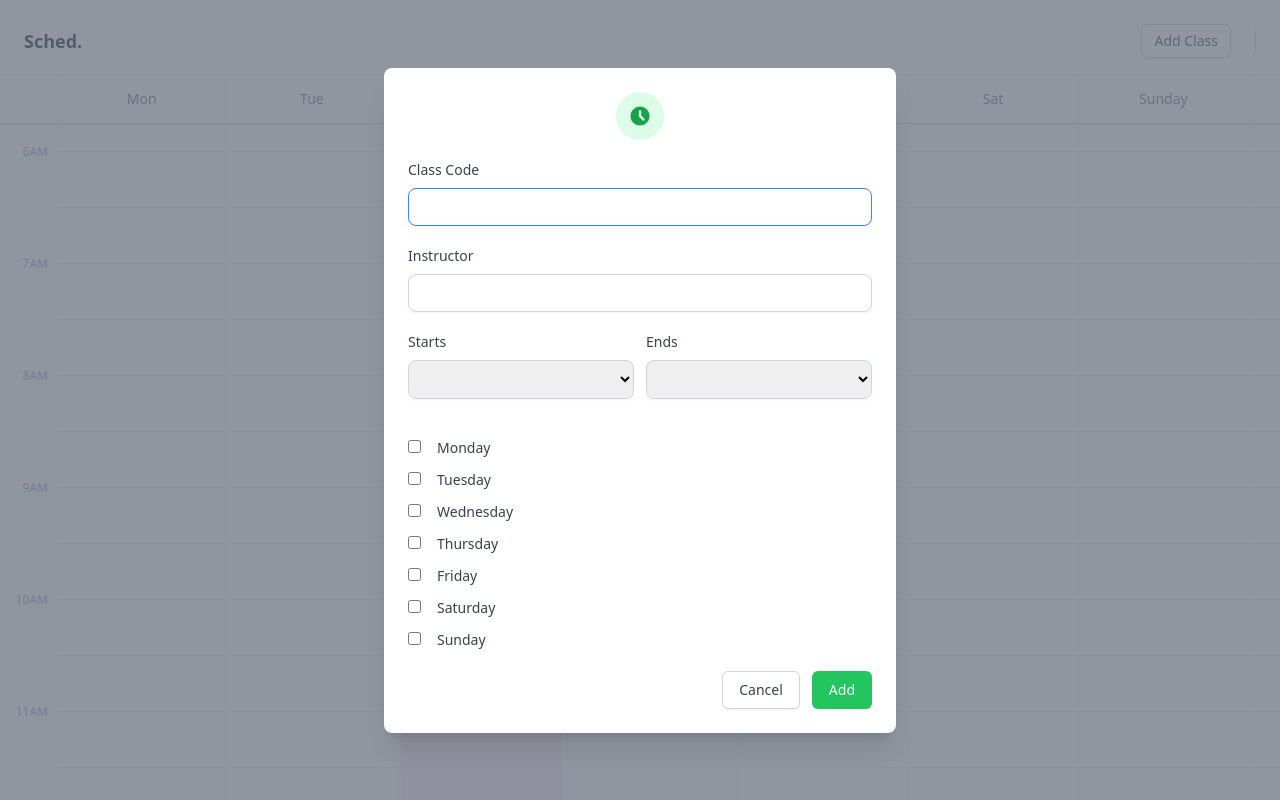
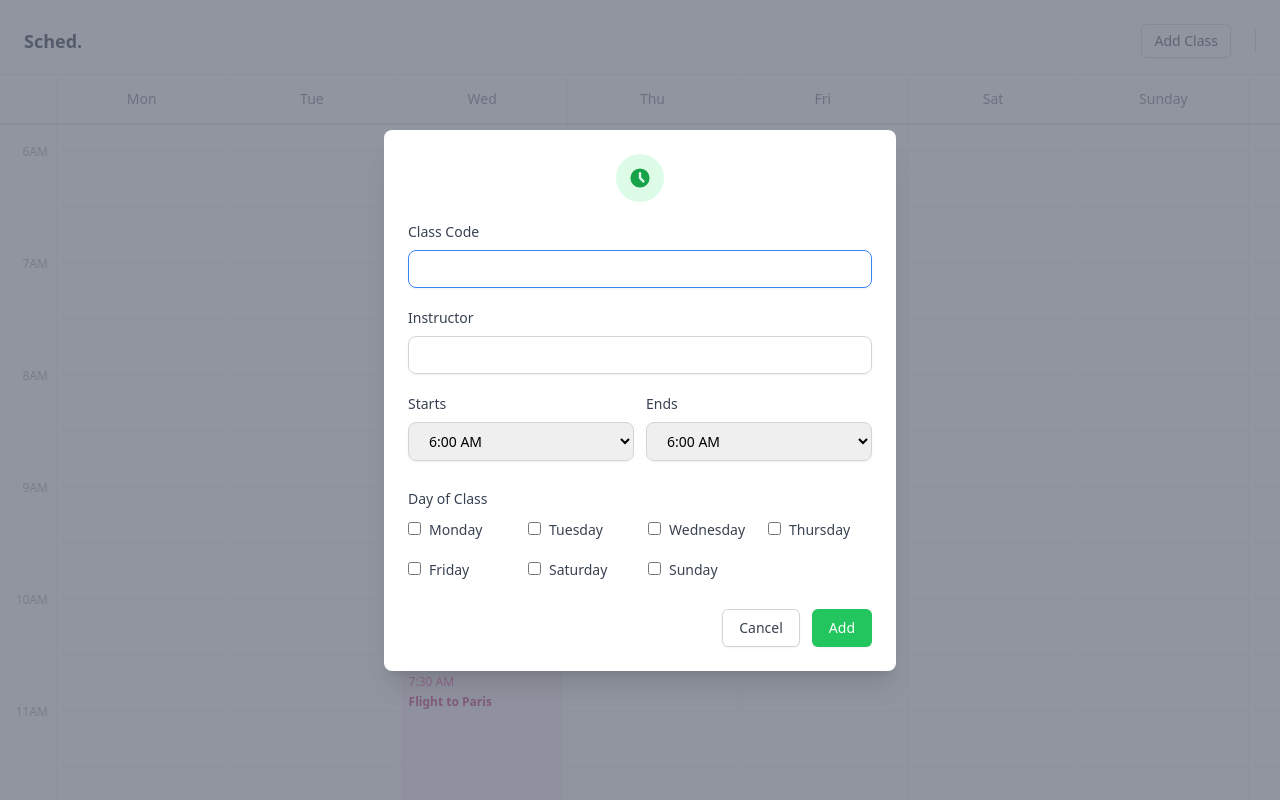
Before and after one commit to vn-aj-vngrd/next-sched, a Next.js app: page / in a window 1280 px wide. Both pictures are taken after a click on the button "Add Class". Shown: the top 800 px of the page. Built offline with nearby package versions, Linux system fonts and the light colour scheme.

Commit message:
from added

```diff
--- a/src/components/AddClass.tsx
+++ b/src/components/AddClass.tsx
@@ -11,10 +11,11 @@ type FormValues = {
   days: string[];
 };
 
-type AddTaskProps = {
+type AddClassProps = {
   onTaskCreated: () => void;
 };
 
+const AddTask = () => {
   const days = [
     "Monday",
     "Tuesday",
@@ -25,7 +26,17 @@ const days = [
     "Sunday",
   ];
 
-const AddTask = () => {
+  const timeSlots = [];
+  let meridiem = "AM";
+  let hr = 1;
+  for (let i = 6; i < 21; i++) {
+    meridiem = i == 12 ? "PM" : meridiem;
+    hr = i > 12 ? i - 12 : i;
+
+    timeSlots.push(hr + ":00 " + meridiem);
+    timeSlots.push(hr + ":30 " + meridiem);
+  }
+
   const [open, setOpen] = useState(false);
   const cancelButtonRef = useRef(null);
 
@@ -50,6 +61,7 @@ const AddTask = () => {
       >
         Add Class
       </button>
+
       <Transition.Root show={open} as={Fragment}>
         <Dialog
           as="div"
@@ -77,6 +89,7 @@ const AddTask = () => {
             >
               &#8203;
             </span>
+
             <Transition.Child
               as={Fragment}
               enter="ease-out duration-300"
@@ -86,11 +99,12 @@ const AddTask = () => {
               leaveFrom="opacity-100 translate-y-0 sm:scale-100"
               leaveTo="opacity-0 translate-y-4 sm:translate-y-0 sm:scale-95"
             >
+              {/* Form */}
               <form
                 onSubmit={handleSubmit(onSubmit)}
                 className="inline-block px-4 pt-5 pb-4 overflow-hidden text-left align-bottom transition-all transform bg-white rounded-lg shadow-xl sm:my-8 sm:align-middle sm:max-w-lg sm:w-full sm:p-6"
               >
-                <div>
+                {/* Title */}
                 <div className="flex items-center justify-center w-12 h-12 mx-auto bg-green-100 rounded-full">
                   <ClockIcon
                     className="w-6 h-6 text-green-600"
@@ -102,7 +116,9 @@ const AddTask = () => {
                     as="h3"
                     className="text-lg font-medium leading-6 text-center text-gray-900"
                   ></Dialog.Title>
+                  {/* Inputs */}
                   <div>
+                    {/* Class Code */}
                     <div>
                       <label
                         htmlFor="classCode"
@@ -139,6 +155,7 @@ const AddTask = () => {
                       </p>
                     </div>
 
+                    {/* Instructor */}
                     <div className="mt-5">
                       <label
                         htmlFor="instructor"
@@ -175,10 +192,11 @@ const AddTask = () => {
                       </p>
                     </div>
 
+                    {/* Starts and Ends */}
                     <div className="flex flex-row justify-between mt-5 space-x-3">
                       <div className="w-full">
                         <label
-                            htmlFor="instructor"
+                          htmlFor="starts"
                           className="block text-sm font-medium text-gray-700"
                         >
                           Starts
@@ -186,20 +204,22 @@ const AddTask = () => {
                         <div className="relative mt-2 rounded-md shadow-sm">
                           <select
                             className={
-                                errors.instructor
+                              errors.starts
                                 ? "w-full rounded-lg border border-red-500 px-4 py-2 focus:outline-none focus:ring-red-500 focus:border-red-500 sm:text-sm"
                                 : "w-full rounded-lg border border-gray-300 px-4 py-2 focus:outline-none focus:ring-blue-500 focus:border-blue-500 sm:text-sm"
                             }
-                              {...register("instructor", {
+                            {...register("starts", {
                               required: {
                                 value: true,
-                                  message: "Starts is required",
+                                message: "Class starts is required",
                               },
                             })}
                           >
-                              <option>6:00</option>
+                            {timeSlots?.map((time, index) => (
+                              <option key={index}>{time}</option>
+                            ))}
                           </select>
-                            {errors.instructor && (
+                          {errors.starts && (
                             <div className="absolute inset-y-0 right-0 flex items-center pr-3 pointer-events-none">
                               <ExclamationCircleIcon
                                 className="w-5 h-5 mr-2 text-red-500"
@@ -209,12 +229,12 @@ const AddTask = () => {
                           )}
                         </div>
                         <p className="mt-2 text-sm text-red-600">
-                            {errors.instructor && errors.instructor.message}
+                          {errors.starts && errors.starts.message}
                         </p>
                       </div>
                       <div className="w-full">
                         <label
-                            htmlFor="instructor"
+                          htmlFor="ends"
                           className="block text-sm font-medium text-gray-700"
                         >
                           Ends
@@ -222,20 +242,22 @@ const AddTask = () => {
                         <div className="relative mt-2 rounded-md shadow-sm">
                           <select
                             className={
-                                errors.instructor
+                              errors.ends
                                 ? "w-full rounded-lg border border-red-500 px-4 py-2 focus:outline-none focus:ring-red-500 focus:border-red-500 sm:text-sm"
                                 : "w-full rounded-lg border border-gray-300 px-4 py-2 focus:outline-none focus:ring-blue-500 focus:border-blue-500 sm:text-sm"
                             }
-                              {...register("instructor", {
+                            {...register("ends", {
                               required: {
                                 value: true,
-                                  message: "Instructor is required",
+                                message: "Class ends is required",
                               },
                             })}
                           >
-                              <option>6:00</option>
+                            {timeSlots?.map((time, index) => (
+                              <option key={index}>{time}</option>
+                            ))}
                           </select>
-                            {errors.instructor && (
+                          {errors.ends && (
                             <div className="absolute inset-y-0 right-0 flex items-center pr-3 pointer-events-none">
                               <ExclamationCircleIcon
                                 className="w-5 h-5 mr-2 text-red-500"
@@ -245,35 +267,51 @@ const AddTask = () => {
                           )}
                         </div>
                         <p className="mt-2 text-sm text-red-600">
-                            {errors.instructor && errors.instructor.message}
+                          {errors.ends && errors.ends.message}
                         </p>
                       </div>
                     </div>
 
-                      <div className="flex flex-col justify-between mt-5">
+                    {/* Days */}
+                    {/* className="flex flex-row justify-between  */}
+                    <div className="mt-5">
+                      <label
+                        htmlFor="instructor"
+                        className="block text-sm font-medium text-gray-700"
+                      >
+                        Day of Class
+                      </label>
+                      <div className="grid grid-cols-4 gap-4 mt-2">
                         {days?.map((day, index) => (
-                          <div key={index} className="relative mt-2">
+                          <div key={index}>
                             <input
                               type="checkbox"
-                              {...register("instructor", {
+                              className="border-4 border-indigo-500/100"
+                              {...register("days", {
                                 required: {
                                   value: true,
-                                  message: "Instructor is required",
+                                  message: "Day of class is required",
                                 },
                               })}
+                              value={day}
                             />
-                            <label className="ml-4 text-sm font-medium text-gray-700 ">
+                            <label
+                              htmlFor="days"
+                              className="ml-2 text-sm text-gray-700"
+                            >
                               {day}
                             </label>
                           </div>
                         ))}
                       </div>
-
-                      <div></div>
+                      <p className="flex mt-2 text-sm text-red-600 ">
+                        {errors.days && errors.days.message}
+                      </p>
                     </div>
                   </div>
                 </div>
 
+                {/* Cancel and Add Buttons */}
                 <div className="mt-5 sm:mt-5 sm:flex sm:flex-row-reverse">
                   <button
                     type="submit"
--- a/src/components/Layout.tsx
+++ b/src/components/Layout.tsx
@@ -6,7 +6,7 @@ const Layout = ({ children }: any) => {
     <>
       <Head>
         <title>Scheduler</title>
-        <meta name="description" content="Generated by create-t3-app" />
+        <meta name="description" content="Plan your week with scheduler" />
         <link rel="icon" href="/favicon.ico" />
       </Head>
       <div className="flex flex-col min-h-screen">
--- a/src/components/WeekTable.tsx
+++ b/src/components/WeeklyTable.tsx
@@ -1,6 +1,6 @@
 import { useEffect, useState } from "react";
 import AddClass from "./AddClass";
-import TimeSlot from "./TimeSlot";
+import TimeSlot from "./TimeSlots";
 
 const SchedTable = () => {
   const days = ["Mon", "Tue", "Wed", "Thu", "Fri", "Sat", "Sunday"];
--- a/src/pages/index.tsx
+++ b/src/pages/index.tsx
@@ -1,10 +1,10 @@
 import type { NextPage } from "next";
-import WeekTable from "../components/WeekTable";
+import WeeklyTable from "../components/WeeklyTable";
 
 const Home: NextPage = () => {
   return (
     <div className="container items-center mx-auto mt-2 justify-center">
-      <WeekTable />
+      <WeeklyTable />
     </div>
   );
 };
```
Also changed, not shown: src/features/schedule/scheduleSlice.ts (+12 -1 lines), src/types/index.ts (deleted, +0 -28 lines), src/components/TimeSlots.tsx (renamed from src/components/TimeSlot.tsx). Lines whose indentation alone changed are shown as unchanged.
